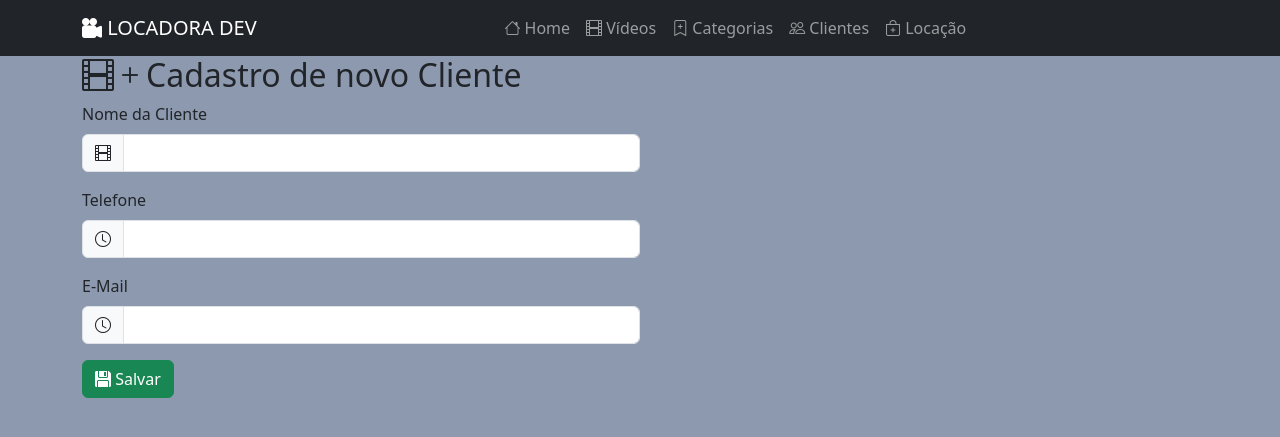
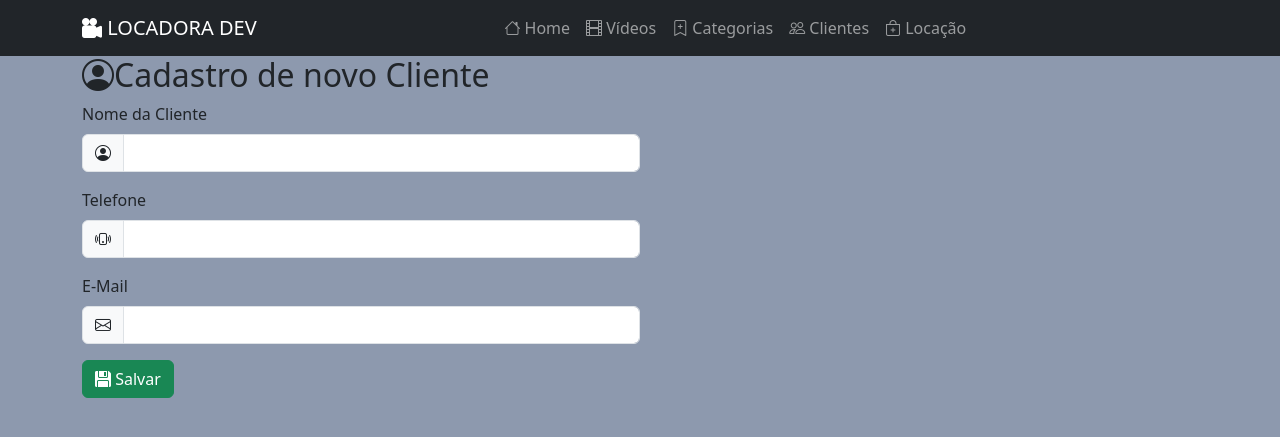
Before and after one commit to ATHEUZ01/locadora2, a PHP site: page /index.php?menu=cad-clientes in a window 1280 px wide. Shown: the top 437 px of the page. Run offline with PHP 8.4, Linux system fonts and the light colour scheme; data that the repository does not hold is empty.

Commit message:
terminei esse caraio

```diff
--- a/atualizar-categorias.php
+++ b/atualizar-categorias.php
@@ -1,3 +1,4 @@
+<div class="container">
 <h2>Atualizar Categoria</h2>
 <?php
 $idCategoria = $_POST["idCategoria"];
@@ -28,3 +29,4 @@ if ($rs) {
 }
 
 ?>
+</div>
--- a/cad-categorias.php
+++ b/cad-categorias.php
@@ -1,12 +1,12 @@
 <div class="container">
-<h2 class="bi bi-film"><i class="bi bi-plus"></i>Cadastro de nova categoria</h2>
+<h2 class="bi bi-journal-bookmark">Cadastro de nova categoria</h2>
 
 <form action="index.php?menu=inserir-categorias" method="post">
     <div class="mb-3 col-6">
         <label class="form-label" for="nomeCategoria">Nome da Categoria</label>
         <div class="input-group">
             <div class="input-group-text">
-            <i class="bi bi-film"></i>
+            <i class="bi bi-journal-plus"></i>
         </div >
         <input class="form-control" type="text" name="nomeCategoria" id="nomeCategoria">
 
--- a/cad-clientes.php
+++ b/cad-clientes.php
@@ -1,12 +1,12 @@
 <div class="container">
-    <h2 class="bi bi-film"><i class="bi bi-plus"></i>Cadastro de novo Cliente</h2>
+    <h2 class="bi bi-person-circle">Cadastro de novo Cliente</h2>
 
 <form action="index.php?menu=inserir-clientes" method="post">
 <div class="mb-3 col-6">
             <label class="form-label"  for="nomeCliente">Nome da Cliente</label>
             <div class="input-group">
                 <div class="input-group-text">
-                    <i class="bi bi-film"></i>
+                    <i class="bi bi-person-circle"></i>
                 </div>
                 <input class="form-control" type="text" name="nomeCliente" id="nomeCliente">
                 </div>
@@ -15,7 +15,7 @@
             <label class="form-label" for="telefoneCliente">Telefone</label>
             <div class="input-group">
                 <div class="input-group-text">
-                    <i class="bi bi-clock"></i>
+                    <i class="bi bi-phone-vibrate"></i>
                 </div>
                 <input class="form-control" type="text" name="telefoneCliente" id="telefoneCliente">
     </div>
@@ -24,7 +24,7 @@
             <label class="form-label" for="emailCliente">E-Mail</label>
         <div class="input-group">
                 <div class="input-group-text">
-                    <i class="bi bi-clock"></i>
+                    <i class="bi bi-envelope"></i>
                 </div>
                 <input class="form-control"type="email" name="emailCliente" id="emailCliente">
     </div>
--- a/editar-categorias.php
+++ b/editar-categorias.php
@@ -20,7 +20,7 @@ $dados = mysqli_fetch_assoc($rs);
         <label class="form-label" for="nomeCategoria">Nome da Categoria</label>
             <div class="input-group">
                 <div class="input-group-text">
-                    <i class="bi bi-film"></i>
+                    <i class="bi bi-journal-plus"></i>
                 </div>
         <input class="form-control" type="text" name="nomeCategoria" id="nomeCategoria" value="<?=$dados["nomeCategoria"]?>">
     </div>
--- a/editar-clientes.php
+++ b/editar-clientes.php
@@ -22,7 +22,7 @@ $dados = mysqli_fetch_assoc($rs);
         <label class="form-label" for="nomeCliente">Nome do Cliente</label>
         <div class="input-group">
                 <div class="input-group-text">
-                    <i class="bi bi-film"></i>
+                    <i class="bi bi-person-circle"></i>
                 </div>
 
         <input class="form-control" type="text" name="nomeCliente" id="nomeCliente" value="<?=$dados["nomeCliente"]?>">
@@ -34,7 +34,7 @@ $dados = mysqli_fetch_assoc($rs);
         <label class="form-label" for="nomeCliente">Telefone</label>
         <div class="input-group">
                 <div class="input-group-text">
-                    <i class="bi bi-film"></i>
+                    <i class="bi bi-phone-vibrate"></i>
                 </div>
 
         <input class="form-control" type="text" name="telefoneCliente" id="telefoneCliente" value="<?=$dados["telefoneCliente"]?>">
@@ -45,7 +45,7 @@ $dados = mysqli_fetch_assoc($rs);
         <label class="form-label" for="nomeCliente">email</label>
         <div class="input-group">
                 <div class="input-group-text">
-                    <i class="bi bi-film"></i>
+                    <i class="bi bi-envelope"></i>
                 </div>
 
         <input class="form-control" type="email" name="emailCliente" id="emailCliente" value="<?=$dados["emailCliente"]?>">
--- a/inserir-categorias.php
+++ b/inserir-categorias.php
@@ -1,5 +1,5 @@
 <div class="container">
-<h2 class="bi bi-film"><i class="bi bi-plus"></i>Inserir Categoria</h2>
+<h2 >Inserir Categoria</h2>
 <?php
 $nomeCategoria = $_POST["nomeCategoria"];
 
--- a/inserir-clientes.php
+++ b/inserir-clientes.php
@@ -1,5 +1,5 @@
 <div class="container">
-    <h2 class="bi bi-film"><i class="bi bi-plus"></i>Inserir Cliente</h2>
+    <h2 >Inserir Cliente</h2>
 <?php
 $nomeCliente = $_POST["nomeCliente"];
 $telefoneCliente = $_POST["telefoneCliente"];
```
Also changed, not shown: excluir-categorias.php (+5 -3 lines), lista-clientes.php (+6 -2 lines).
